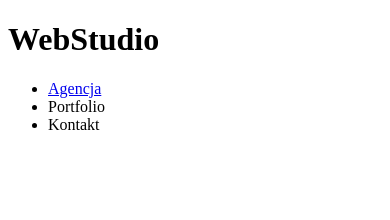
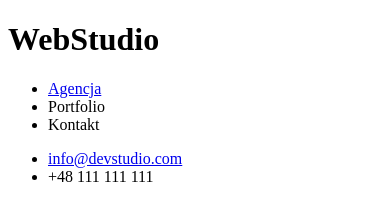
Before and after one commit to gabri3lt/goit-markup-hw-01, a plain HTML site: page index.html in a window 390 px wide. Drawn offline with Linux system fonts and the light colour scheme.

Commit message:
Next list with mail and telephone

```diff
--- a/index.html
+++ b/index.html
@@ -10,9 +10,13 @@
     <h1>WebStudio</h1>
     <nav>
         <ul>
-        <li><a href="/Agencja">Agencja</a></li>
-        <li><a href="/Portfolio"></a>Portfolio</a></li>
-    <li><a href="/Kontakt"></a>Kontakt</a></li>
+            <li><a href="/Agencja">Agencja</a></li>
+            <li><a href="/Portfolio"></a>Portfolio</a></li>
+            <li><a href="/Kontakt"></a>Kontakt</a></li>
+        </ul>
+        <ul>
+            <li><a href="mailto: info@devstudio.com">info@devstudio.com</a></li>
+            <li><a href="tel: +48 111 111 111"></a>+48 111 111 111</a></li>
         </ul>
     </nav>
 </div>
```
